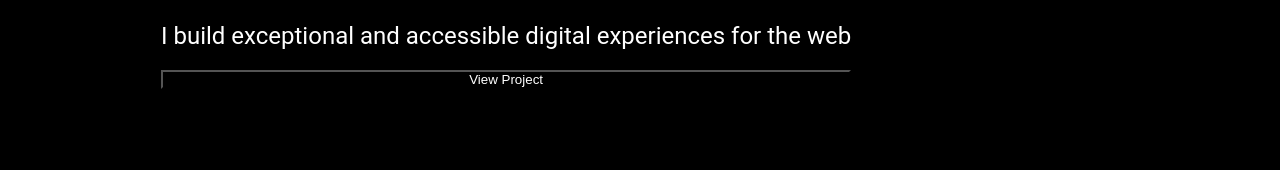
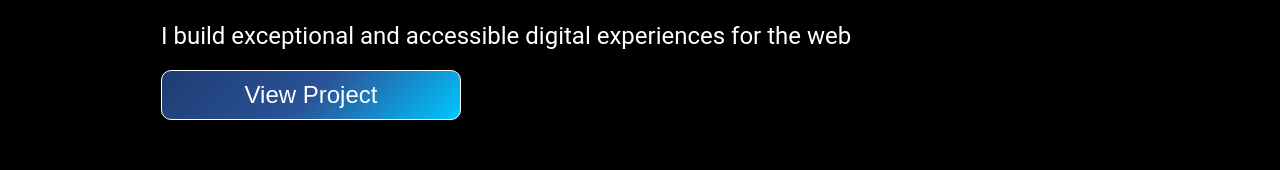
Before and after one commit to Deepesh119/Portfolio, a React (Vite) app: page / in a window 1280 px wide. Shown: the part 295-465 px from the top of the page. Built offline with nearby package versions, Linux system fonts and the light colour scheme.

Commit message:
Update index.module.css
Added CSS

```diff
--- a/src/Components/Button1/index.module.css
+++ b/src/Components/Button1/index.module.css
@@ -5,3 +5,12 @@
 .textColor:hover{
     color: white !important;
 }
+
+.btnstyle{
+  background: linear-gradient(135deg, #1e3c72, #2a5298, #00c6ff);  width:300px;
+  height: 50px;
+  border-radius: 10px;
+  border: 1px solid white;
+  font-size: 24px;
+  font-weight: 500;
+}
```
